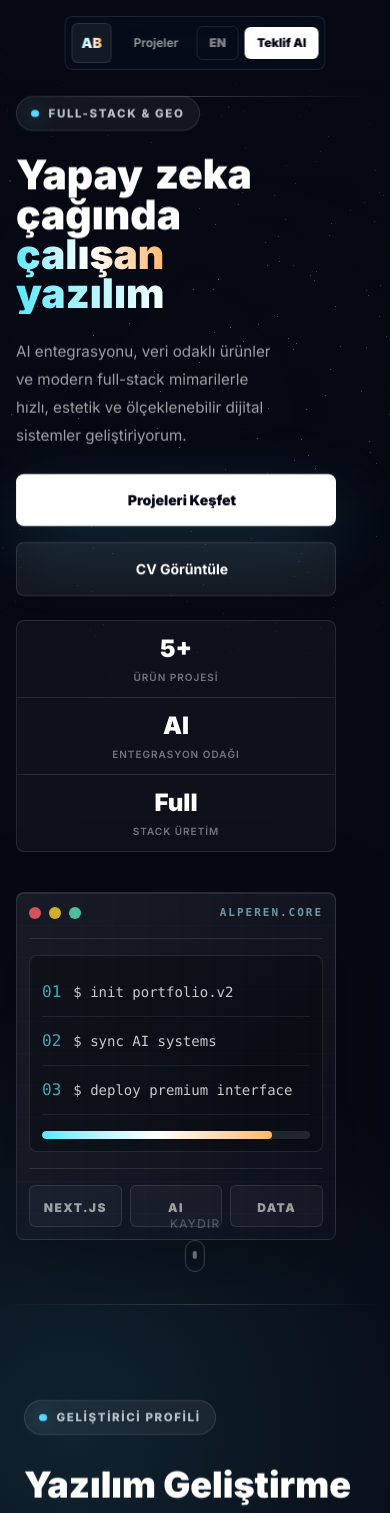
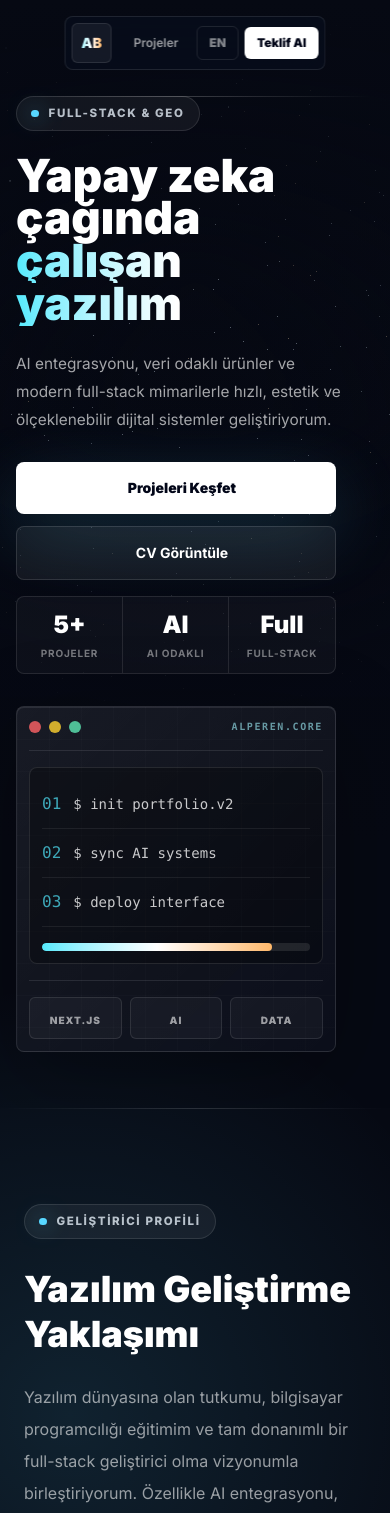
Before and after one commit to alperensu/alperenbozkurt, a Next.js app: page / in a window 390 px wide. Shown: the top 1513 px of the page. Built offline with nearby package versions, Linux system fonts and the light colour scheme; some icons are missing.

Commit message:
Rebuild hero mobile layout

```diff
--- a/src/components/Hero.tsx
+++ b/src/components/Hero.tsx
@@ -1,49 +1,12 @@
 "use client";
 
-import { useRef, useState } from "react";
-import { motion, useInView } from "framer-motion";
+import { useState } from "react";
+import { motion } from "framer-motion";
 import AnimatedElement from "./AnimatedElement";
-import TechCore from "./TechCore";
 import CVModal from "./CVModal";
 import { useLanguage } from "@/context/LanguageContext";
 import tr from "@/locales/tr";
 import en from "@/locales/en";
-
-function WordReveal({
-  children,
-  delay = 0,
-  className = "",
-  gradient,
-}: {
-  children: string;
-  delay?: number;
-  className?: string;
-  gradient?: string;
-}) {
-  const ref = useRef<HTMLSpanElement>(null);
-  const isInView = useInView(ref, { once: true, margin: "-60px" });
-  const words = children.split(" ").filter(Boolean);
-
-  return (
-    <span ref={ref} className={className}>
-      {words.map((word, i) => (
-        <motion.span
-          key={`${word}-${i}`}
-          initial={{ y: 18, opacity: 0 }}
-          animate={isInView ? { y: 0, opacity: 1 } : { y: 18, opacity: 0 }}
-          transition={{
-            duration: 0.52,
-            delay: delay + i * 0.05,
-            ease: [0.16, 1, 0.3, 1],
-          }}
-          className={`motion-smooth inline-block mr-[0.3em] ${gradient || ""}`}
-        >
-          {word}
-        </motion.span>
-      ))}
-    </span>
-  );
-}
 
 export default function Hero() {
   const [isCVOpen, setIsCVOpen] = useState(false);
@@ -53,17 +16,17 @@ export default function Hero() {
   const metrics =
     locale === "tr"
       ? [
-          { value: "5+", label: "ürün projesi" },
-          { value: "AI", label: "entegrasyon odağı" },
-          { value: "Full", label: "stack üretim" },
+          { value: "5+", label: "projeler" },
+          { value: "AI", label: "AI odaklı" },
+          { value: "Full", label: "full-stack" },
         ]
       : [
-          { value: "5+", label: "product builds" },
-          { value: "AI", label: "integration focus" },
-          { value: "Full", label: "stack delivery" },
+          { value: "5+", label: "projects" },
+          { value: "AI", label: "AI focused" },
+          { value: "Full", label: "full-stack" },
         ];
 
-  const commandLines = ["init portfolio.v2", "sync AI systems", "deploy premium interface"];
+  const commandLines = ["init portfolio.v2", "sync AI systems", "deploy interface"];
 
   const scrollTo = (id: string) => {
     const el = document.querySelector(id);
@@ -75,86 +38,68 @@ export default function Hero() {
   return (
     <section
       id="hero"
-      className="relative min-h-screen overflow-hidden px-4 pb-16 pt-24 sm:px-6 md:px-16 md:pb-20 md:pt-28 lg:px-24"
+      className="relative isolate min-h-screen overflow-hidden px-4 pb-14 pt-24 sm:px-6 md:px-16 md:pb-20 md:pt-28 lg:px-24"
     >
       <div className="absolute inset-x-4 top-24 h-px bg-linear-to-r from-transparent via-white/20 to-transparent sm:inset-x-6 md:inset-x-16 md:top-28 lg:inset-x-24" />
 
-      <div className="relative mx-auto grid w-full max-w-7xl items-center gap-10 lg:min-h-[calc(100vh-7rem)] lg:grid-cols-[1.02fr_0.98fr]">
-        <div className="flex w-full max-w-[20rem] flex-col gap-6 text-left sm:mx-auto sm:max-w-[36rem] sm:text-center md:gap-8 lg:mx-0 lg:max-w-none lg:text-left">
-          <AnimatedElement delay={0.7} direction="up">
+      <div className="relative mx-auto grid w-full max-w-7xl gap-8 lg:min-h-[calc(100vh-7rem)] lg:grid-cols-[1.02fr_0.98fr] lg:items-center">
+        <div className="w-full max-w-[22rem] justify-self-start text-left sm:mx-auto sm:max-w-2xl sm:justify-self-center sm:text-center lg:mx-0 lg:justify-self-auto lg:text-left">
+          <AnimatedElement delay={0.55} direction="up">
             <span className="eyebrow mr-auto sm:mx-auto lg:mx-0">
               <span className="hidden sm:inline">{t.hero.badge}</span>
               <span className="sm:hidden">Full-Stack & GEO</span>
             </span>
           </AnimatedElement>
 
-          <h1 className="max-w-[20rem] text-balance text-[2.55rem] font-black leading-[0.98] text-white sm:mx-auto sm:max-w-none sm:text-6xl sm:leading-[0.96] md:text-7xl lg:mx-0 lg:text-8xl">
+          <motion.h1
+            initial={{ y: 24, opacity: 0 }}
+            animate={{ y: 0, opacity: 1 }}
+            transition={{ duration: 0.72, delay: 0.75, ease: [0.16, 1, 0.3, 1] }}
+            className="mt-6 max-w-[20rem] text-[2.85rem] font-black leading-[0.94] text-white sm:mx-auto sm:max-w-none sm:text-6xl md:text-7xl lg:mx-0 lg:text-8xl"
+          >
             {locale === "tr" ? (
               <>
-                <span className="block">
-                  <WordReveal delay={0.9} className="text-white">
-                    Yapay zeka
-                  </WordReveal>
+                <span className="block">Yapay zeka</span>
+                <span className="block">çağında</span>
+                <span className="block bg-linear-to-r from-cyan-300 via-white to-orange-300 bg-clip-text text-transparent sm:hidden">
+                  çalışan
                 </span>
-                <span className="block">
-                  <WordReveal delay={1.0} className="text-white">
-                    çağında
-                  </WordReveal>
+                <span className="block bg-linear-to-r from-cyan-300 via-white to-orange-300 bg-clip-text text-transparent sm:hidden">
+                  yazılım
                 </span>
-                <span className="block">
-                  <span className="sm:hidden bg-linear-to-r from-cyan-300 via-white to-orange-300 bg-clip-text text-transparent">
-                    çalışan
-                  </span>
-                  <span className="hidden sm:block">
-                    <WordReveal
-                      delay={1.1}
-                      gradient="bg-linear-to-r from-cyan-300 via-white to-orange-300 bg-clip-text text-transparent"
-                    >
-                      çalışan yazılım
-                    </WordReveal>
-                  </span>
-                </span>
-                <span className="block sm:hidden bg-linear-to-r from-cyan-300 via-white to-orange-300 bg-clip-text text-transparent">
-                  yazılım
+                <span className="hidden bg-linear-to-r from-cyan-300 via-white to-orange-300 bg-clip-text text-transparent sm:block">
+                  çalışan yazılım
                 </span>
               </>
             ) : (
               <>
-                <span className="block">
-                  <WordReveal delay={0.9} className="text-white">
-                    Building software
-                  </WordReveal>
-                </span>
-                <span className="block">
-                  <WordReveal
-                    delay={1.1}
-                    gradient="bg-linear-to-r from-cyan-300 via-white to-orange-300 bg-clip-text text-transparent"
-                  >
-                    for the AI era
-                  </WordReveal>
+                <span className="block">Building</span>
+                <span className="block">software</span>
+                <span className="block bg-linear-to-r from-cyan-300 via-white to-orange-300 bg-clip-text text-transparent">
+                  for AI
                 </span>
               </>
             )}
-          </h1>
+          </motion.h1>
 
-          <AnimatedElement delay={1.25} direction="up">
-            <p className="text-pretty max-w-[32rem] text-[0.95rem] leading-7 text-white/[0.62] sm:mx-auto sm:text-base md:text-lg md:leading-8 lg:mx-0">
+          <AnimatedElement delay={0.95} direction="up">
+            <p className="mt-6 max-w-[21rem] text-pretty text-[0.96rem] leading-7 text-white/[0.64] sm:mx-auto sm:max-w-xl sm:text-base md:text-lg md:leading-8 lg:mx-0">
               {t.hero.subtitle}
             </p>
           </AnimatedElement>
 
-          <AnimatedElement direction="up" delay={1.35}>
-            <div className="flex flex-col justify-center gap-4 sm:flex-row lg:justify-start">
+          <AnimatedElement direction="up" delay={1.05}>
+            <div className="mt-7 grid max-w-[20rem] gap-3 sm:flex sm:max-w-none sm:flex-wrap sm:justify-center lg:justify-start">
               <button
                 onClick={() => scrollTo("#projects")}
-                className="group inline-flex w-full items-center justify-center gap-3 rounded-lg bg-white px-6 py-4 text-sm font-black text-slate-950 shadow-[0_22px_70px_rgba(88,215,255,0.18)] transition-all duration-300 hover:-translate-y-1 hover:bg-cyan-100 sm:w-auto"
+                className="group inline-flex min-h-13 w-full items-center justify-center gap-3 rounded-lg bg-white px-5 py-4 text-sm font-black text-slate-950 shadow-[0_22px_70px_rgba(88,215,255,0.18)] transition-all duration-300 hover:-translate-y-1 hover:bg-cyan-100 sm:w-auto"
               >
                 <iconify-icon icon="mdi:rocket-launch-outline" width="20" height="20" />
                 {t.hero.btnProjects}
               </button>
               <button
                 onClick={() => setIsCVOpen(true)}
-                className="group inline-flex w-full items-center justify-center gap-3 rounded-lg border border-white/[0.12] bg-white/[0.06] px-6 py-4 text-sm font-bold text-white transition-all duration-300 hover:-translate-y-1 hover:border-orange-300/[0.35] hover:bg-white/10 sm:w-auto"
+                className="group inline-flex min-h-13 w-full items-center justify-center gap-3 rounded-lg border border-white/[0.12] bg-white/[0.06] px-5 py-4 text-sm font-bold text-white transition-all duration-300 hover:-translate-y-1 hover:border-orange-300/[0.35] hover:bg-white/10 sm:w-auto"
               >
                 <iconify-icon
                   icon="mdi:file-document-outline"
@@ -167,12 +112,12 @@ export default function Hero() {
             </div>
           </AnimatedElement>
 
-          <AnimatedElement direction="up" delay={1.5}>
-            <div className="grid grid-cols-1 overflow-hidden rounded-lg border border-white/10 bg-white/[0.035] backdrop-blur-md sm:grid-cols-3">
+          <AnimatedElement direction="up" delay={1.15}>
+            <div className="mt-4 grid max-w-[20rem] grid-cols-3 overflow-hidden rounded-lg border border-white/10 bg-white/[0.035] backdrop-blur-md sm:mt-6 sm:max-w-none">
               {metrics.map((metric) => (
-                <div key={metric.label} className="border-b border-white/10 px-4 py-3 text-center last:border-b-0 sm:border-b-0 sm:border-r sm:px-4 sm:py-4 sm:text-left sm:last:border-r-0">
+                <div key={metric.label} className="border-r border-white/10 px-2.5 py-3 text-center last:border-r-0 sm:px-4 sm:py-4">
                   <p className="text-2xl font-black text-white md:text-3xl">{metric.value}</p>
-                  <p className="mt-1 text-[10px] font-semibold uppercase leading-4 tracking-[0.1em] text-white/[0.42] sm:text-xs sm:tracking-[0.12em]">
+                  <p className="mt-1 text-[10px] font-bold uppercase leading-4 tracking-[0.08em] text-white/[0.44] sm:text-xs">
                     {metric.label}
                   </p>
                 </div>
@@ -181,7 +126,7 @@ export default function Hero() {
           </AnimatedElement>
         </div>
 
-        <AnimatedElement delay={1.15} direction="right" className="relative w-full max-w-[20rem] min-w-0 sm:mx-auto sm:max-w-[36rem] lg:mx-0 lg:max-w-none">
+        <AnimatedElement delay={0.9} direction="right" className="relative w-full max-w-[20rem] min-w-0 justify-self-start sm:mx-auto sm:max-w-xl sm:justify-self-center lg:mx-0 lg:max-w-[36rem] lg:justify-self-auto">
           <div className="premium-panel relative overflow-hidden rounded-lg p-3 sm:p-4 md:p-5">
             <div className="absolute inset-0 hairline-grid opacity-35" />
             <div className="relative flex items-center justify-between border-b border-white/10 pb-4">
@@ -190,12 +135,12 @@ export default function Hero() {
                 <span className="h-3 w-3 rounded-full bg-amber-300/80" />
                 <span className="h-3 w-3 rounded-full bg-emerald-300/80" />
               </div>
-              <span className="font-mono text-[11px] font-bold uppercase tracking-[0.18em] text-cyan-200/60">
+              <span className="font-mono text-[10px] font-black uppercase tracking-[0.16em] text-cyan-200/60 sm:text-[11px]">
                 alperen.core
               </span>
             </div>
 
-            <div className="relative grid min-w-0 gap-4 py-4 sm:py-5 md:grid-cols-[minmax(0,1fr)_0.82fr] md:items-center">
+            <div className="relative grid min-w-0 gap-4 py-4">
               <div className="min-w-0 rounded-lg border border-white/10 bg-black/28 p-3 font-mono sm:p-4">
                 {commandLines.map((line, index) => (
                   <div key={line} className="flex items-start gap-3 border-b border-white/[0.07] py-3 last:border-b-0">
@@ -209,21 +154,19 @@ export default function Hero() {
                   <motion.div
                     initial={{ width: "12%" }}
                     animate={{ width: "86%" }}
-                    transition={{ duration: 1.8, delay: 1.4, ease: [0.16, 1, 0.3, 1] }}
+                    transition={{ duration: 1.8, delay: 1.2, ease: [0.16, 1, 0.3, 1] }}
                     className="h-full rounded-full bg-linear-to-r from-cyan-300 via-white to-orange-300"
                   />
                 </div>
-              </div>
-
-              <div className="hidden md:block">
-                <TechCore />
               </div>
             </div>
 
             <div className="relative grid grid-cols-3 gap-2 border-t border-white/10 pt-4">
               {["Next.js", "AI", "Data"].map((item) => (
-                <div key={item} className="rounded-md border border-white/10 bg-white/[0.035] px-3 py-2 text-center">
-                  <span className="text-xs font-black uppercase tracking-[0.12em] text-white/[0.58]">{item}</span>
+                <div key={item} className="rounded-md border border-white/10 bg-white/[0.035] px-2 py-2 text-center sm:px-3">
+                  <span className="text-[10px] font-black uppercase tracking-[0.1em] text-white/[0.58] sm:text-xs">
+                    {item}
+                  </span>
                 </div>
               ))}
             </div>
@@ -232,19 +175,6 @@ export default function Hero() {
       </div>
 
       <CVModal isOpen={isCVOpen} onClose={() => setIsCVOpen(false)} />
-
-      <AnimatedElement
-        delay={1.8}
-        direction="up"
-        className="absolute bottom-8 left-1/2 -translate-x-1/2"
-      >
-        <div className="flex flex-col items-center gap-2 text-white/30">
-          <span className="text-xs uppercase tracking-widest">{t.hero.scroll}</span>
-          <div className="flex h-8 w-5 items-start justify-center rounded-full border border-white/20 p-1">
-            <div className="h-2 w-1 rounded-full bg-white/40 animate-scroll-pulse" />
-          </div>
-        </div>
-      </AnimatedElement>
     </section>
   );
 }
```
